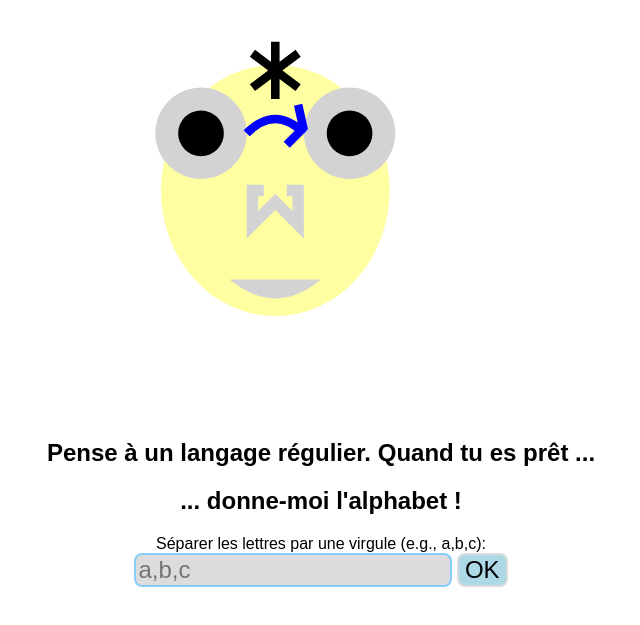
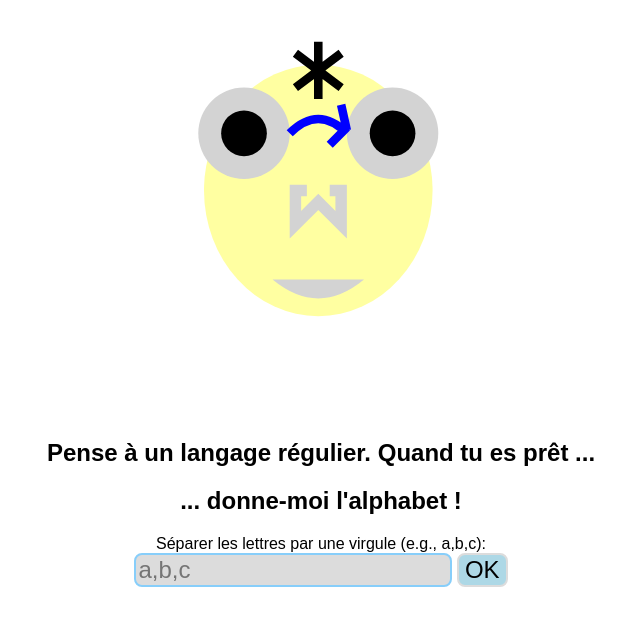
Before and after one commit to edoudabear/algo--dis-play, a plain HTML site: page automator/main.html in a window 1280 px wide. Shown: the part 69-694 px from the top of the page, without its empty margins (319-959 px from the left). Drawn offline with nearby package versions, Linux system fonts and the light colour scheme.

Commit message:
Update main.html

```diff
--- a/automator/main.html
+++ b/automator/main.html
@@ -10,7 +10,7 @@
   <script src="https://cdnjs.cloudflare.com/ajax/libs/gsap/3.6.1/gsap.min.js" integrity="sha512-cdV6j5t5o24hkSciVrb8Ki6FveC2SgwGfLE31+ZQRHAeSRxYhAQskLkq3dLm8ZcWe1N3vBOEYmmbhzf7NTtFFQ==" crossorigin="anonymous" referrerpolicy="no-referrer"></script>
   <h1>Automator</h1>
 
-	<svg class="face" viewBox="0 -10 70 70" >
+	<svg class="face" viewBox="0 -10 55 70" >
 <path id="path" d="M 20 20 q 100 50 200 20 q 50 -5 100 0 20 30 20 0 L 20 20" fill="white"></path>
 <g class="person">
   <ellipse class="gface" cx="27" cy="20" rx="20" ry="22" fill="#ffffa1" style="transform-origin: 0px 0px 0px;" data-svg-origin="27 20" transform="matrix(1,0,0,1,0,0)"></ellipse>
```
